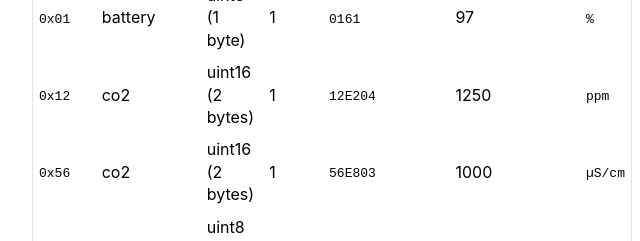
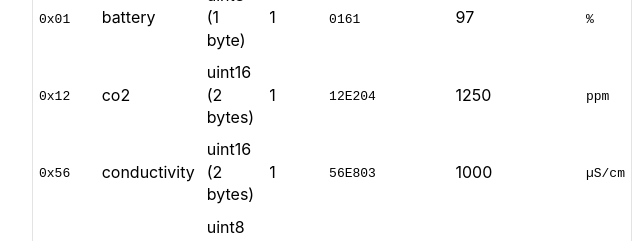
Before and after one commit to home-assistant/bthome.io, an Eleventy site: page src/format.html in a window 1280 px wide. Shown: the part 4160-4401 px from the top of the page, 308-948 px from the left. Built offline with nearby package versions, Linux system fonts and the light colour scheme; Eleventy itself is replaced by a stand-in of ours; files that its build step writes are made by us from their sources.

Commit message:
fix: co2 is conductivity (#51)

```diff
--- a/src/format.html
+++ b/src/format.html
@@ -305,7 +305,7 @@ Flags data: <code>020106</code>
         <td>
           <code>0x56</code>
         </td>
-        <td>co2</td>
+        <td>conductivity</td>
         <td>uint16 (2 bytes)</td>
         <td>1</td>
         <td>
```
